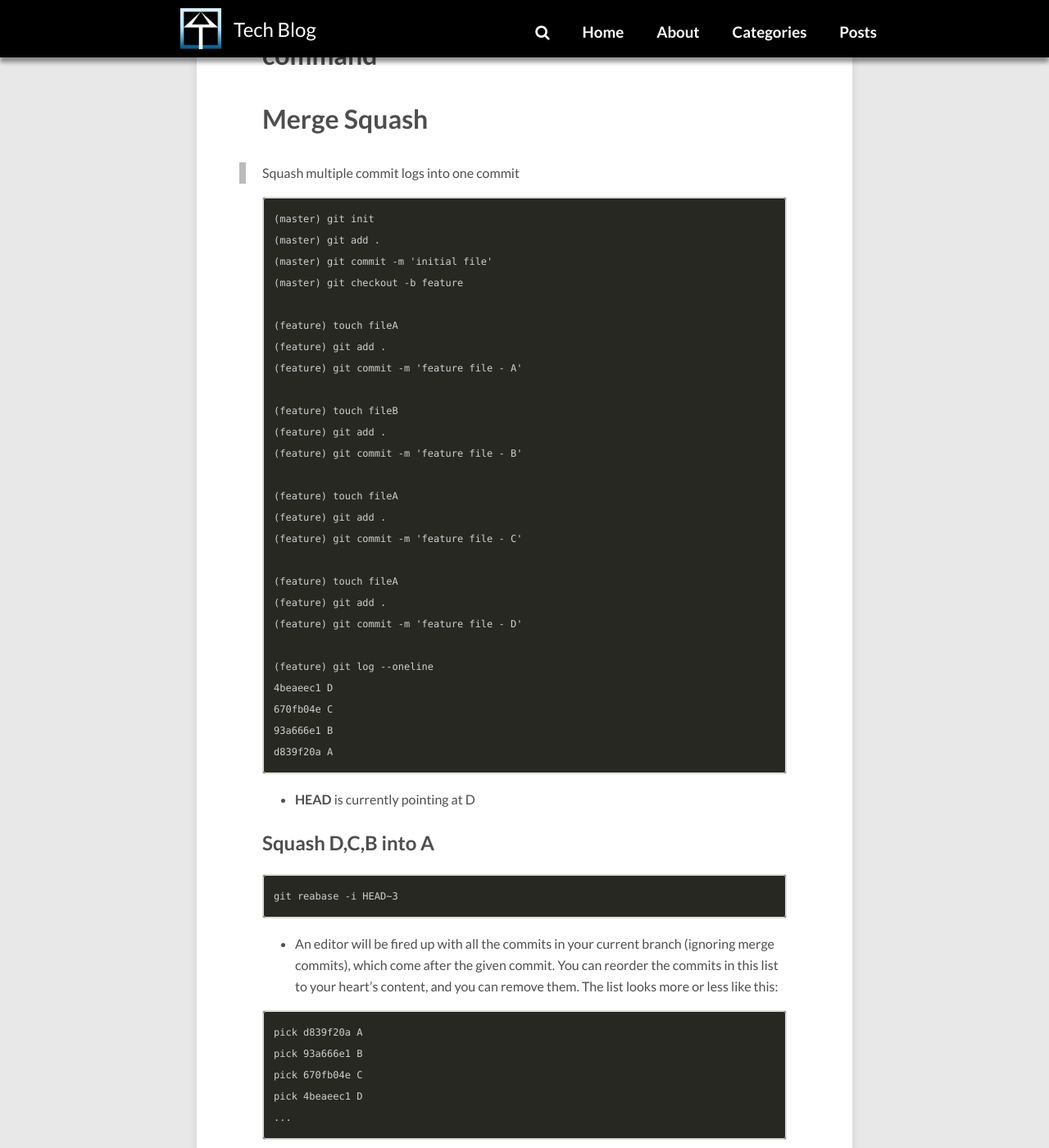
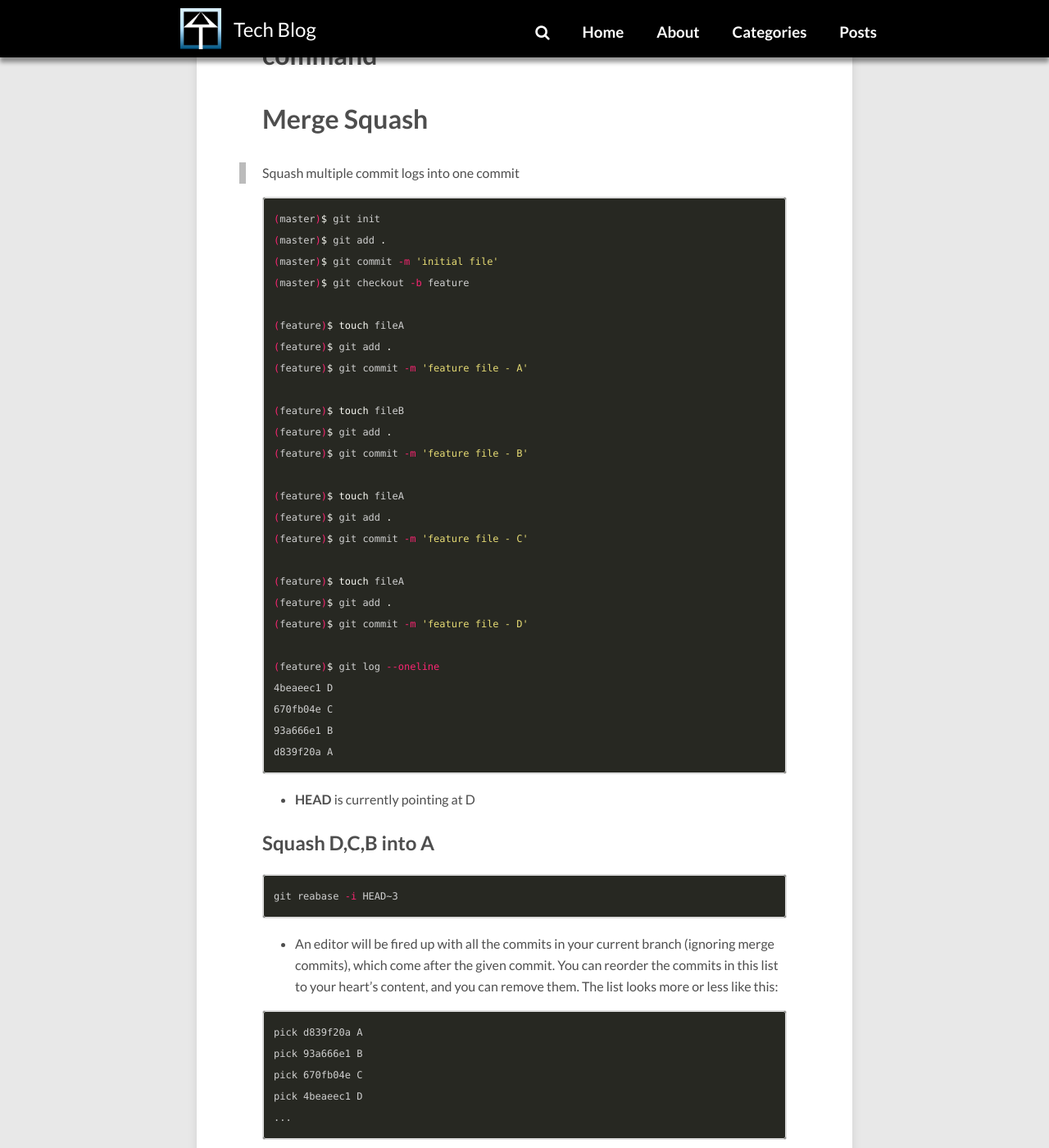
Before and after one commit to sujinsjlee/mg729.github.io, a Jekyll site: the page built from _posts/2020-10-22-Git_MergeSquash.md, in a window 1280 px wide and 1400 px high, scrolled down 438 px. Shown: the whole window at 82% size. Built offline with Jekyll 4.4.1, drawn with Linux system fonts in a browser that asks for light colours; nearby versions of some CDN libraries; comment, search, counter and statistics services are not loaded.

Commit message:
[ETC] update markdown style_shell code

````diff
--- a/_posts/2020-10-22-Git_MergeSquash.md
+++ b/_posts/2020-10-22-Git_MergeSquash.md
@@ -10,29 +10,29 @@ categories: [Git]
 # Merge Squash
 > Squash multiple commit logs into one commit
 
-```
-(master) git init
-(master) git add .
-(master) git commit -m 'initial file'
-(master) git checkout -b feature
+```shell
+(master)$ git init
+(master)$ git add .
+(master)$ git commit -m 'initial file'
+(master)$ git checkout -b feature
 
-(feature) touch fileA
-(feature) git add .
-(feature) git commit -m 'feature file - A'
+(feature)$ touch fileA
+(feature)$ git add .
+(feature)$ git commit -m 'feature file - A'
 
-(feature) touch fileB
-(feature) git add .
-(feature) git commit -m 'feature file - B'
+(feature)$ touch fileB
+(feature)$ git add .
+(feature)$ git commit -m 'feature file - B'
 
-(feature) touch fileA
-(feature) git add .
-(feature) git commit -m 'feature file - C'
+(feature)$ touch fileA
+(feature)$ git add .
+(feature)$ git commit -m 'feature file - C'
 
-(feature) touch fileA
-(feature) git add .
-(feature) git commit -m 'feature file - D'
+(feature)$ touch fileA
+(feature)$ git add .
+(feature)$ git commit -m 'feature file - D'
 
-(feature) git log --oneline
+(feature)$ git log --oneline
 4beaeec1 D
 670fb04e C
 93a666e1 B
@@ -42,7 +42,7 @@ d839f20a A
 
 ## **Squash D,C,B into A**
 
-```
+```shell
 git reabase -i HEAD~3
 ```
 * An editor will be fired up with all the commits in your current branch (ignoring merge commits), which come after the given commit. You can reorder the commits in this list to your heart’s content, and you can remove them. The list looks more or less like this:
````
Also changed, not shown: _posts/2020-10-25-Git_refs_for.md (+4 -2 lines).
